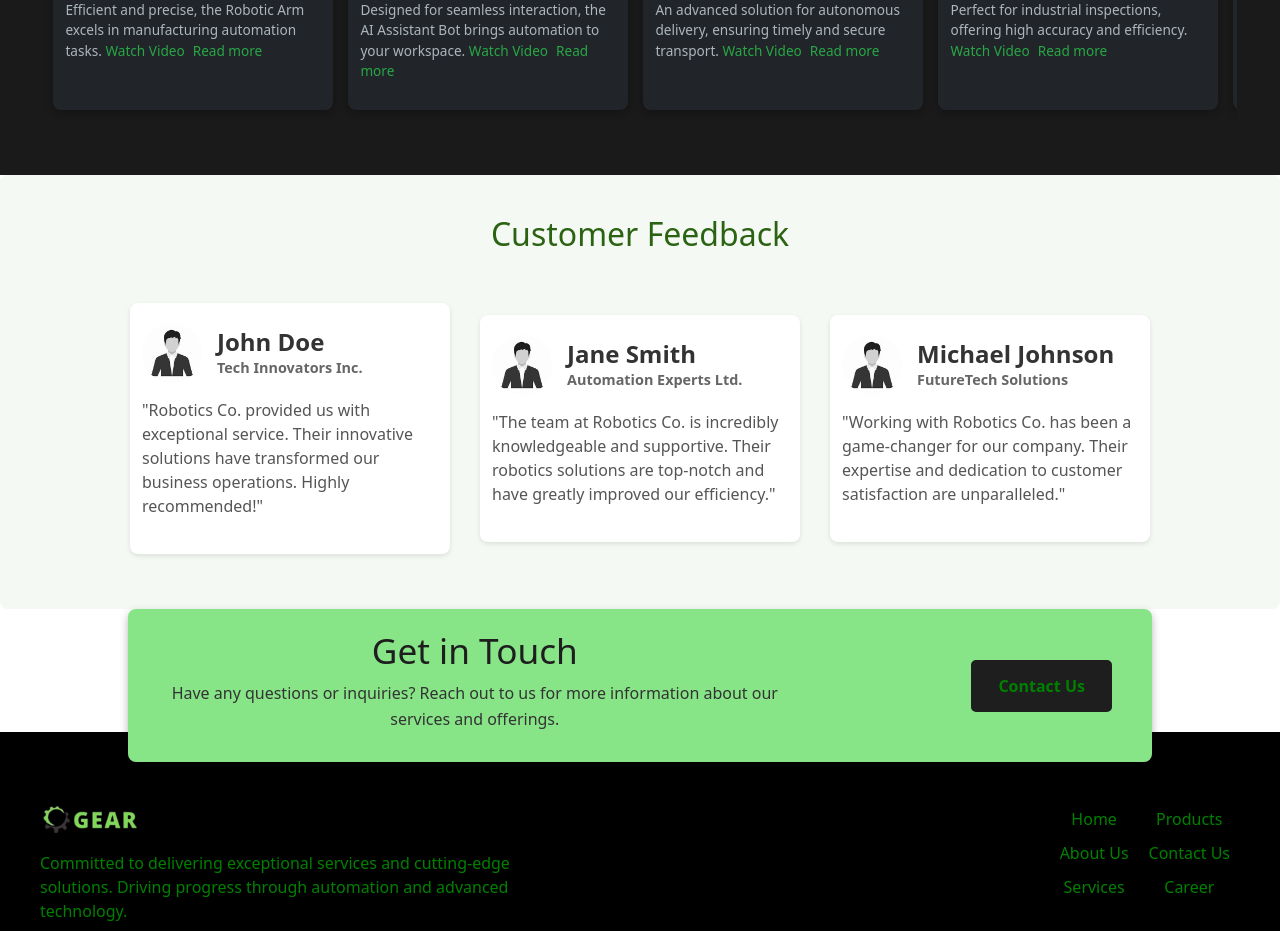
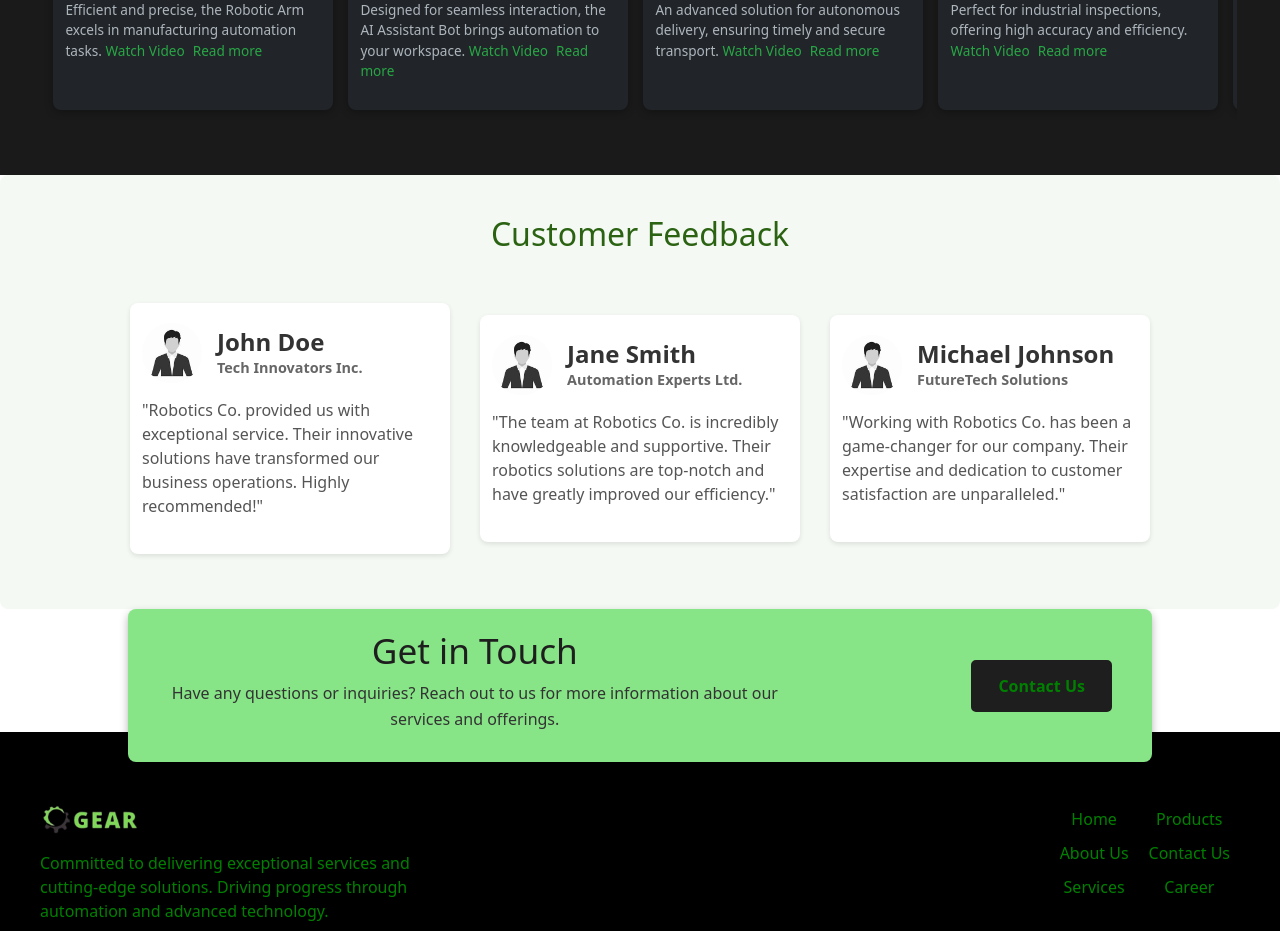
Before and after one commit to Sivaadda/Gear01, a React (Create React App) app in the folder gear-website/: page / in a window 1280 px wide. Shown: the part 2278-3209 px from the top of the page. Built offline with nearby package versions, Linux system fonts and the light colour scheme.

Commit message:
footer left content changed to 400px

```diff
--- a/gear-website/src/components/styles/Footer.css
+++ b/gear-website/src/components/styles/Footer.css
@@ -21,7 +21,7 @@
   flex-direction: column;
   align-items: flex-start;
   margin-bottom: 20px;
-  width: 500px;
+  width: 400px;
   color: green;
 
 }
```
